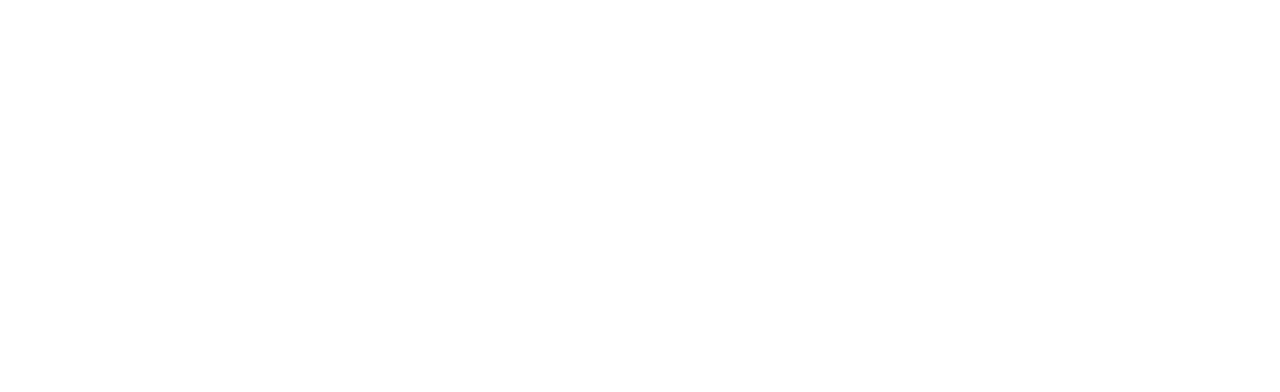
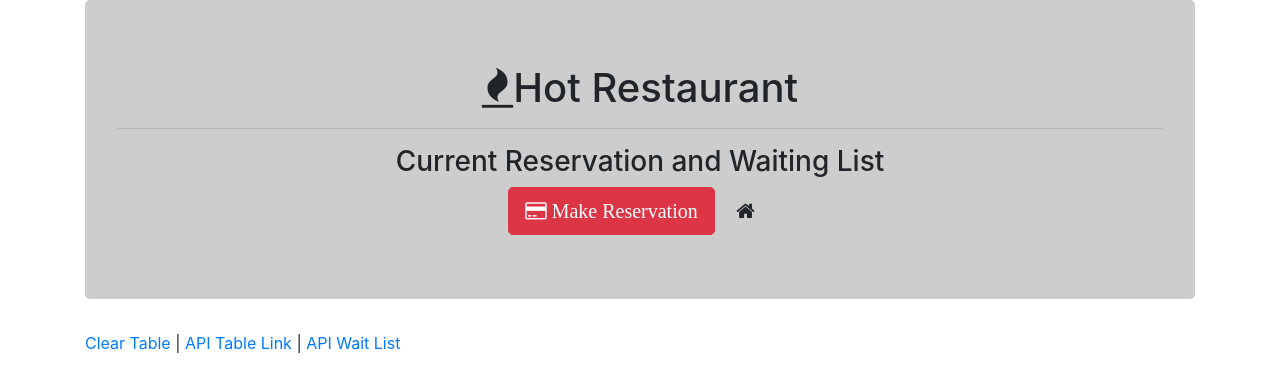
Before and after one commit to bdurham227/HotRestaurant, a website: page public/view.html in a window 1280 px wide. Drawn offline with nearby package versions, Linux system fonts and the light colour scheme.

Commit message:
pushing changed for view.html to get the lastest changes

```diff
--- a/public/view.html
+++ b/public/view.html
@@ -1,14 +1,46 @@
 <!DOCTYPE html>
 <html lang="en">
+
 <head>
-    <meta charset="UTF-8">
-    <meta http-equiv="X-UA-Compatible" content="IE=edge">
-    <meta name="viewport" content="width=device-width, initial-scale=1.0">
-    <title>Document</title>
+    <meta charset="UTF-8" />
+    <title>Tables Page</title>
+    <link rel="stylesheet" href="https://stackpath.bootstrapcdn.com/font-awesome/4.7.0/css/font-awesome.min.css" />
+    <link rel="stylesheet" href="https://stackpath.bootstrapcdn.com/bootstrap/4.5.2/css/bootstrap.min.css" />
 </head>
+
 <body>
+    <div class="container" >
+        <div class="jumbotron" style="background-color: #CDCDCD">
+            <h1 class="text-center"><span class="fa fa-fire"></span>Hot Restaurant</h1>
+            <hr />
+            <h3 class="text-center">Current Reservation and Waiting List</h3>
+            <div class="text-center">
+                <a href="/public/add.html">
+                    <button class="btn btn-danger btn-lg">
+                        <span class="fa fa-credit-card"> Make Reservation</span>
+                    </button>
+                </a>
+                <a href="/public/home.html">
+                    <button class="btn btn btn-lg">
+                        <span class="fa fa-home"></span>
+                    </button>
+                </a>
+            </div>
+        </div>
+        <div class="col-lg-12">
 
-    <!----create form --->
-
+        </div>
+    </div>
+    <footer class="footer">
+        <div class="container">
+            <p>
+                <a href="#" id="clear">Clear Table</a>
+                |
+                <a href="/data/tableData.js">API Table Link</a>
+                |
+                <a href="/data/waitinglistData.js">API Wait List</a>
+            </p>
+        </div>
+    </footer>
 </body>
 </html>
```
